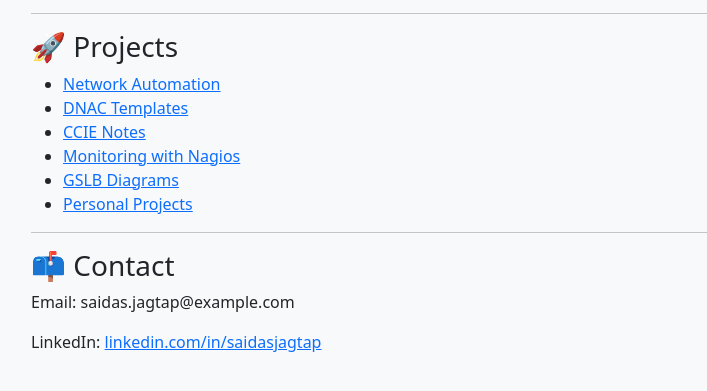
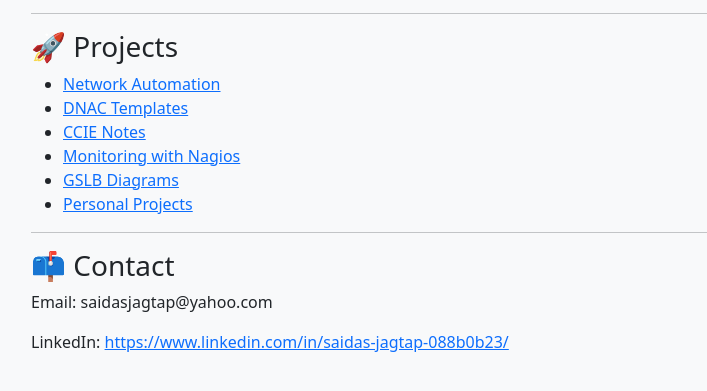
Before and after one commit to saidasjagtap/saidasjagtap.github.io, a plain HTML site: page index.html in a window 1280 px wide. Shown: the part 145-536 px from the top of the page, without its empty margins (51-758 px from the left). Drawn offline with nearby package versions, Linux system fonts and the light colour scheme.

```diff
--- a/index.html
+++ b/index.html
@@ -26,8 +26,8 @@
     <hr>
 
     <h3>📫 Contact</h3>
-    <p>Email: saidas.jagtap@example.com</p>
-    <p>LinkedIn: <a href="#">linkedin.com/in/saidasjagtap</a></p>
+    <p>Email: saidasjagtap@yahoo.com</p>
+    <p>LinkedIn: <a href="#">https://www.linkedin.com/in/saidas-jagtap-088b0b23/</a></p>
   </div>
 </body>
 </html>
```
